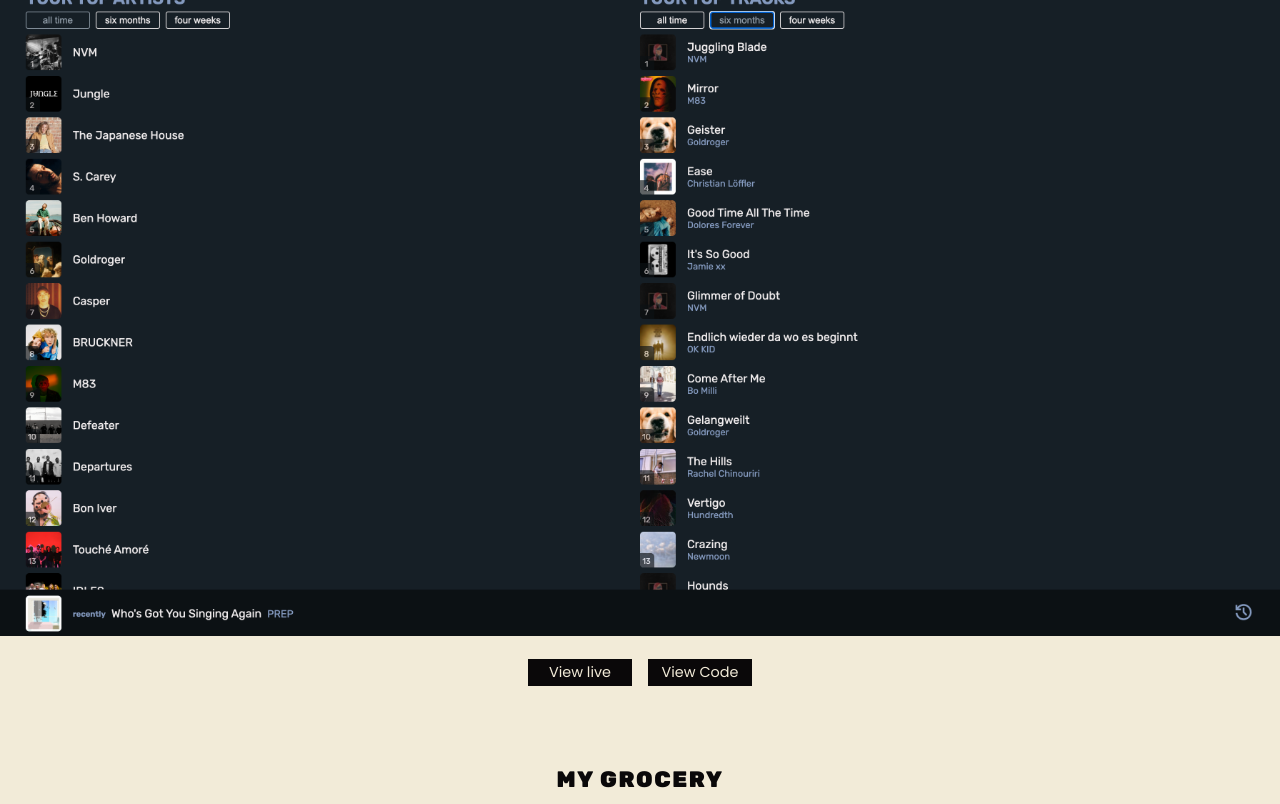
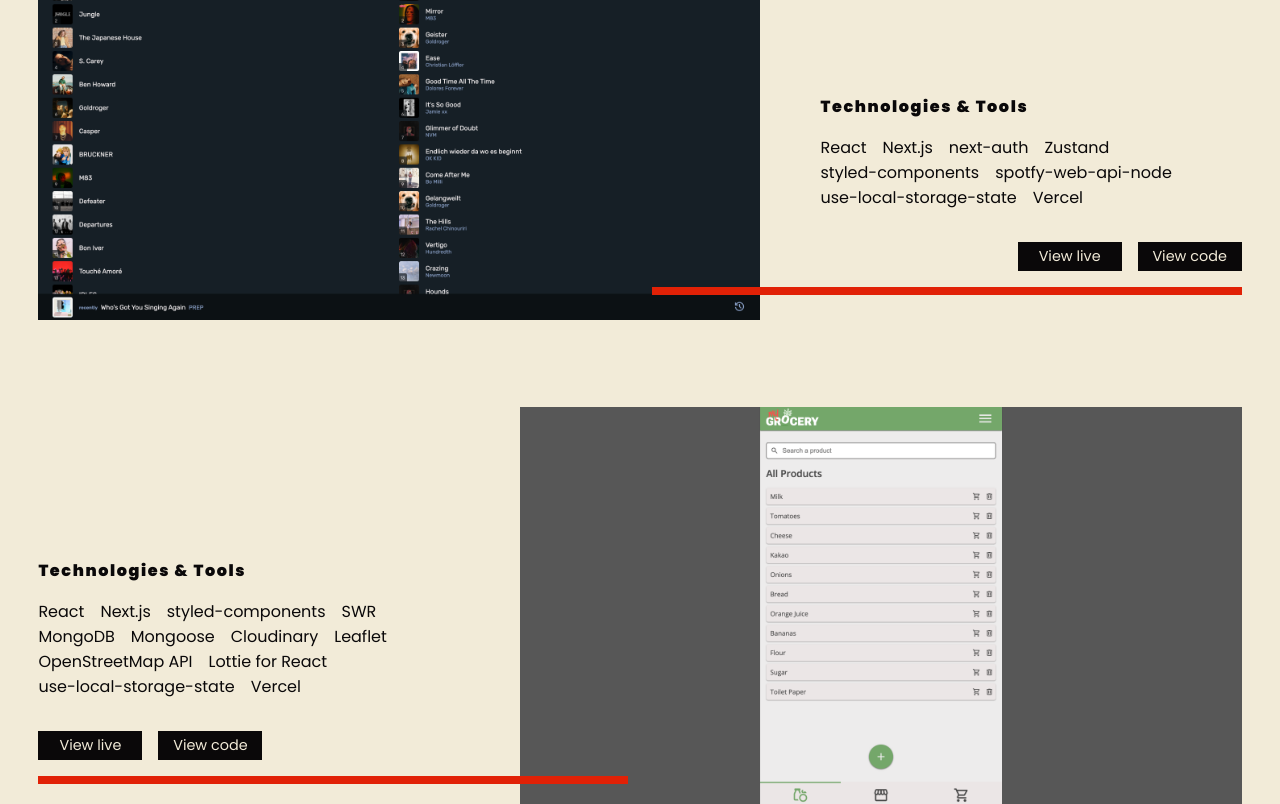
Before and after one commit to lennart-kaminsky/web-portfolio, a Next.js app: page / in a window 1280 px wide. Shown: the part 1000-1804 px from the top of the page. Built offline with nearby package versions, Linux system fonts and the light colour scheme.

Commit message:
projects for desktop

```diff
--- a/components/buttons.js
+++ b/components/buttons.js
@@ -1,6 +1,6 @@
 import styled, { useTheme } from "styled-components";
 import { motion } from "framer-motion";
-import { fontSizes } from "@/styles/stylesConfig";
+import { buttonAnimations, fontSizes } from "@/styles/stylesConfig";
 import { darkTheme, lightTheme } from "@/styles/globalsstyles";
 import useSettingsStore from "@/stores/settingsStore";
 import Icon from "@/components/icons";
@@ -14,11 +14,9 @@
       type="button"
       onClick={() => toggleDarkMode()}
       $darkMode={darkMode}
-      whileHover={{
-        scale: 1.1,
-        transition: { duration: 0.2 },
-      }}
-      whileTap={{ scale: 0.9 }}
+      variants={buttonAnimations}
+      whileHover="hover"
+      whileTap="tap"
     >
       <Icon
         variant={darkMode ? "lightMode" : "darkMode"}
--- a/components/heroSection.js
+++ b/components/heroSection.js
@@ -2,7 +2,11 @@
 import Image from "next/image";
 import styled, { useTheme } from "styled-components";
 import { motion } from "framer-motion";
-import { breakpoints, fontSizes } from "@/styles/stylesConfig";
+import {
+  breakpoints,
+  buttonAnimations,
+  fontSizes,
+} from "@/styles/stylesConfig";
 import Icon from "@/components/icons";
 import { ButtonDarkMode } from "@/components/buttons";
 
@@ -84,11 +88,9 @@
               href={link.href}
               alt={link.name}
               target="_blank"
-              whileHover={{
-                scale: 1.1,
-                transition: { duration: 0.2 },
-              }}
-              whileTap={{ scale: 0.8 }}
+              variants={buttonAnimations}
+              whileHover="hover"
+              whileTap="tap"
             >
               <Icon
                 variant={link.icon}
@@ -125,8 +127,7 @@
       <Wrapper
         ref={textRef}
         initial={{ opacity: 0 }}
-        animate={{ opacity: 1 }}
-        transition={{ delay: 0.5, duration: 0.5 }}
+        animate={{ opacity: 1, transition: { delay: 0.5, duration: 0.5 } }}
       >
         <HeroTextStyled>
           <span ref={hejRef}>Hej and welcome! I{"'"}m</span>
--- a/components/projectCard.js
+++ b/components/projectCard.js
@@ -2,6 +2,11 @@
 import Image from "next/image";
 import styled, { useTheme } from "styled-components";
 import { motion, useInView, useAnimationControls } from "framer-motion";
+import {
+  breakpoints,
+  buttonAnimations,
+  fontSizes,
+} from "@/styles/stylesConfig";
 
 export default function ProjectCard({ project, index }) {
   const [cardHeight, setCardHeight] = useState(0);
@@ -11,20 +16,24 @@
     margin: "0% 0% -10% 0%",
     once: true,
   });
+  const cardCoverRef = useRef(null);
 
   const theme = useTheme();
 
   const coverControls = useAnimationControls();
   const titleControls = useAnimationControls();
   const linkControls = useAnimationControls();
+  const lineControls = useAnimationControls();
+
+  const even = index % 2 === 0;
 
   useEffect(() => {
-    if (cardRef.current) {
-      setCardHeight(cardRef.current.offsetHeight);
+    if (cardCoverRef.current) {
+      setCardHeight(cardCoverRef.current.offsetHeight + 60);
     } else {
       setCardHeight(0);
     }
-  }, [cardRef.current]);
+  }, [cardCoverRef.current]);
 
   useEffect(() => {
     if (cardIsInView) {
@@ -42,6 +51,15 @@
         x: 0,
         transition: { duration: 0.8, ease: "backInOut", delay: 0.6 },
       });
+      lineControls.start({
+        scale: 1,
+        transition: {
+          duration: 1.3,
+          ease: "easeOut",
+          delay: 0.6,
+          type: "spring",
+        },
+      });
     }
   }, [cardIsInView]);
 
@@ -52,8 +70,10 @@
   }, [theme]);
 
   return (
-    <ProjectCardStyled ref={cardRef}>
-      {cardHeight > 0 && (
+    <ProjectCardStyled ref={cardRef} $even={even}>
+      <HeadlineImageContainer>
+        {/* cardheight > 200 bc otherwise it will be set to a low number bc it refreshes twice */}
+        {cardHeight > 200 && (
           <motion.h2 initial={{ y: cardHeight / 2 }} animate={titleControls}>
             {project.title}
           </motion.h2>
@@ -66,22 +86,49 @@
             alt={project.title}
           />
           <ProjectCoverStyled
+            ref={cardCoverRef}
             $even={index % 2 === 0}
             initial={{ scaleY: 1 }}
             animate={coverControls}
           />
         </ImageWrapperStyled>
-      <ProjectLinksContainerStyled
+      </HeadlineImageContainer>
+      <ProjectDetailsStyled
+        $even={even}
         initial={{ opacity: 0, x: -100 }}
         animate={linkControls}
       >
-        <a href={project.live} target="_blank">
-          View live
-        </a>
-        <a href={project.github} target="_blank">
-          View Code
-        </a>
+        <ProjectAboutHeadline>About</ProjectAboutHeadline>
+        <p>{project.description}</p>
+        <ProjectToolsHeadline>Technologies & Tools</ProjectToolsHeadline>
+        <ul>
+          {project.tools.map((tool) => (
+            <li key={tool}>{tool}</li>
+          ))}
+        </ul>
+        <ProjectLinksContainerStyled
+          $even={even}
+          // initial={{ opacity: 0, x: -100 }}
+          // animate={linkControls}
+        >
+          {project.hrefs.map((href) => (
+            <motion.a
+              key={href.title}
+              href={href.url}
+              target="_blank"
+              variants={buttonAnimations}
+              whileTap="tap"
+            >
+              {`View ${href.title}`}
+            </motion.a>
+          ))}
         </ProjectLinksContainerStyled>
+        <LineStyled
+          $even={even}
+          initial={{ scale: 0 }}
+          animate={lineControls}
+        />
+      </ProjectDetailsStyled>
     </ProjectCardStyled>
   );
 }
@@ -89,16 +136,33 @@
 const ProjectCardStyled = styled.article`
   display: flex;
   flex-direction: column;
-  gap: 1rem;
-
+  gap: 0.5rem;
   h2 {
     font-size: var(--fontSizeM);
     font-family: var(--fontHeadline);
     letter-spacing: 0.1rem;
     color: ${({ theme }) => theme.bgColorPrimary};
-    text-align: center;
     text-transform: uppercase;
     z-index: 1;
+  }
+
+  @media screen and (min-width: ${breakpoints.m}) {
+    grid-column: ${({ $even }) => ($even ? "1 / span 2" : "2 / span 2")};
+    padding-inline: 3%;
+    flex-direction: ${({ $even }) => ($even ? "row" : "row-reverse")};
+    justify-content: space-between;
+    align-items: flex-end;
+  }
+`;
+
+const HeadlineImageContainer = styled.div`
+  display: flex;
+  flex-direction: column;
+  gap: 1rem;
+  align-items: center;
+
+  @media screen and (min-width: ${breakpoints.m}) {
+    width: 60%;
   }
 `;
 
@@ -111,11 +175,60 @@
   height: auto;
 `;
 
+const ProjectDetailsStyled = styled(motion.div)`
+  display: flex;
+  flex-direction: column;
+  /* h3 {
+    display: none;
+    font-size: var(--fontSizeS);
+    font-family: var(--fontBold);
+    letter-spacing: 0.1rem;
+    margin-top: 1rem;
+  } */
+  p,
+  ul {
+    display: none;
+  }
+  @media screen and (min-width: ${breakpoints.m}) {
+    gap: 1rem;
+    width: 35%;
+    ul {
+      list-style: none;
+      display: flex;
+      flex-wrap: wrap;
+      column-gap: 1rem;
+    }
+  }
+  @media screen and (min-width: ${breakpoints.xl}) {
+    p {
+      display: block;
+    }
+  }
+`;
+
+const ProjectHeadline = styled.h3`
+  display: none;
+  font-size: var(--fontSizeS);
+  font-family: var(--fontBold);
+  letter-spacing: 0.1rem;
+  margin-top: 1rem;
+`;
+const ProjectAboutHeadline = styled(ProjectHeadline)`
+  @media screen and (min-width: ${breakpoints.xl}) {
+    display: block;
+  }
+`;
+
+const ProjectToolsHeadline = styled(ProjectHeadline)`
+  @media screen and (min-width: ${breakpoints.m}) {
+    display: block;
+  }
+`;
+
 const ProjectLinksContainerStyled = styled(motion.div)`
   display: flex;
   gap: 1rem;
   justify-content: center;
-
   a {
     width: 6.5rem;
     background-color: ${({ theme }) => theme.fontColorPrimary};
@@ -123,6 +236,18 @@
     font-size: var(--fontSizeXS);
     text-align: center;
     padding-block: 0.2rem;
+    border: 1px solid ${({ theme }) => theme.fontColorPrimary};
+    @media (hover: hover) {
+      &:hover {
+        background-color: ${({ theme }) => theme.bgColorPrimary};
+        border: 1px solid ${({ theme }) => theme.fontColorPrimary};
+        color: ${({ theme }) => theme.fontColorPrimary};
+      }
+    }
+  }
+  @media screen and (min-width: ${breakpoints.m}) {
+    justify-content: ${({ $even }) => ($even ? "flex-end" : "flex-start")};
+    margin-top: 1rem;
   }
 `;
 
@@ -136,3 +261,16 @@
     $even ? theme.accentColorPrimary : theme.fontColorPrimary};
   transform-origin: top;
 `;
+
+const LineStyled = styled(motion.div)`
+  @media screen and (min-width: ${breakpoints.m}) {
+    width: 140%;
+    height: 0.5rem;
+    z-index: 1;
+    margin-bottom: 2rem;
+    /* margin-inline: ${({ $even }) => ($even ? "-20% 0%" : "0 0%")}; */
+    align-self: ${({ $even }) => ($even ? "flex-end" : "flex-start")};
+    background-color: ${({ theme }) => theme.accentColorPrimary};
+    transform-origin: ${({ $even }) => ($even ? "left" : "right")};
+  }
+`;
--- a/components/projectsSection.js
+++ b/components/projectsSection.js
@@ -1,6 +1,7 @@
 import styled from "styled-components";
 import projects from "@/lib/projects";
 import ProjectCard from "@/components/projectCard";
+import { breakpoints } from "@/styles/stylesConfig";
 
 export default function ProjectsSection() {
   return (
@@ -14,8 +15,9 @@
 
 const ProjectsSectionStyled = styled.section`
   width: 100%;
-  padding-block: 5rem 15rem;
+  margin-block: 5rem 15rem;
   padding-inline: 0;
-  display: grid;
+  display: flex;
+  flex-direction: column;
   gap: 5rem;
 `;
--- a/lib/projects.js
+++ b/lib/projects.js
@@ -18,8 +18,13 @@
       width: 3584,
       height: 1996,
     },
-    live: "https://www.istillskipoversongs.com/",
-    github: "https://github.com/lennart-kaminsky/spotify-dashboard",
+    hrefs: [
+      { title: "live", url: "https://www.istillskipoversongs.com/" },
+      {
+        title: "code",
+        url: "https://github.com/lennart-kaminsky/spotify-dashboard",
+      },
+    ],
     description:
       "This is a spotify dashboard that shows your listening habits such as top artists, top tracks and the songs you recently listened to.",
   },
@@ -27,14 +32,32 @@
     title: "My Grocery",
     subtitle: null,
     slug: "my-grocery",
-    tools: [],
+    tools: [
+      "React",
+      "Next.js",
+      "styled-components",
+      "SWR",
+      "MongoDB",
+      "Mongoose",
+      "Cloudinary",
+      "Leaflet",
+      "OpenStreetMap API",
+      "Lottie for React",
+      "use-local-storage-state",
+      "Vercel",
+    ],
     image: {
       url: "/images/myGrocery-desktop.png",
       width: 3584,
       height: 1996,
     },
-    live: "https://capstone-grocery-app.vercel.app/",
-    github: "https://github.com/lennart-kaminsky/capstone-grocery-app",
+    hrefs: [
+      { title: "live", url: "https://capstone-grocery-app.vercel.app/" },
+      {
+        title: "code",
+        url: "https://github.com/lennart-kaminsky/capstone-grocery-app",
+      },
+    ],
     description:
       "My Grocery is a shopping list app for groceries with the option of linking created products and stores with each other while also saving and displaying additional information such as locations or product photos.",
   },
--- a/styles/stylesConfig.js
+++ b/styles/stylesConfig.js
@@ -12,3 +12,16 @@
   xl: "3.8rem",
   xxl: "5rem",
 };
+
+//Animations
+export const buttonAnimations = {
+  hover: {
+    scale: 1.1,
+    transition: {
+      duration: 0.2,
+    },
+  },
+  tap: {
+    scale: 0.9,
+  },
+};
```
Lines whose indentation alone changed are shown as unchanged.
